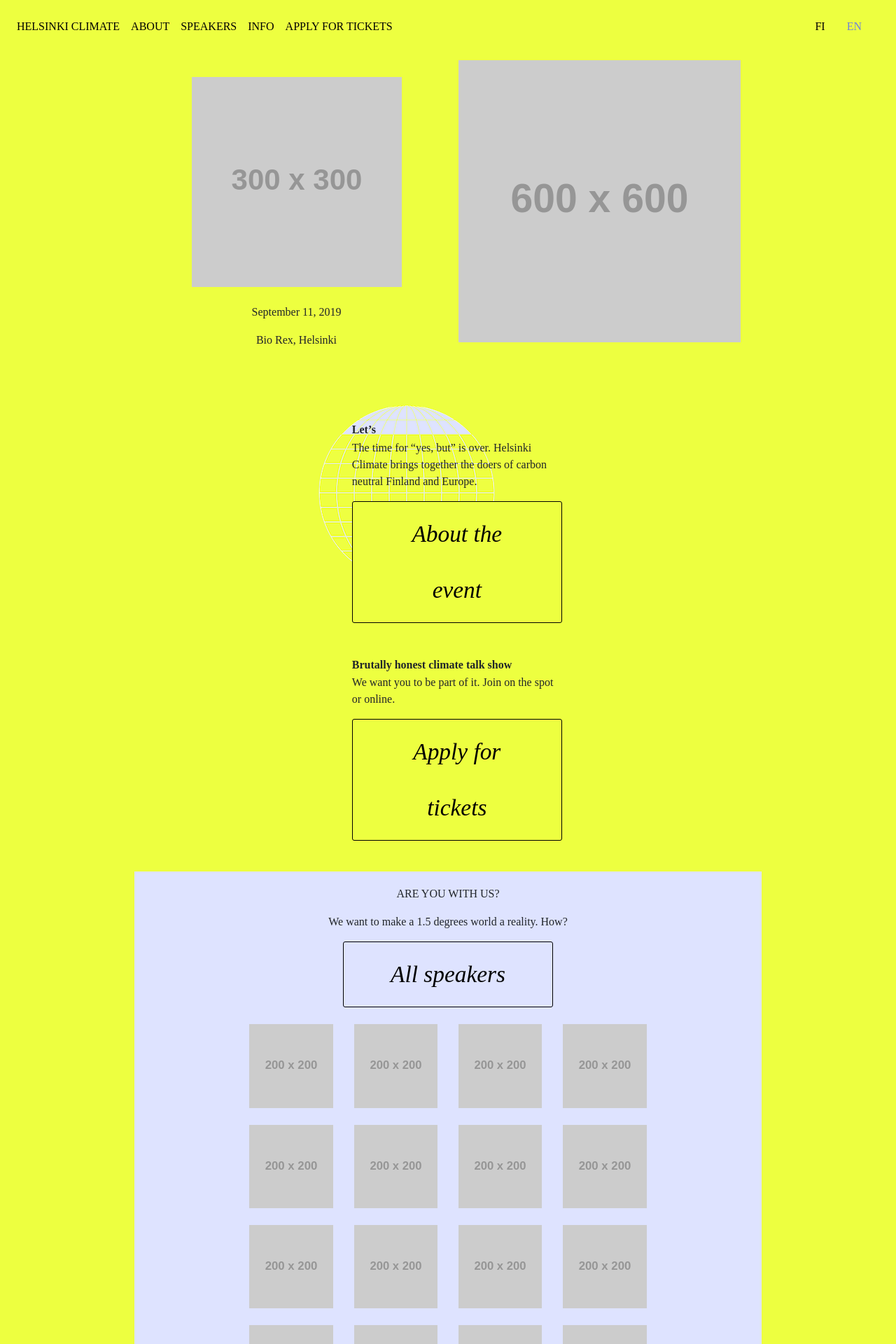
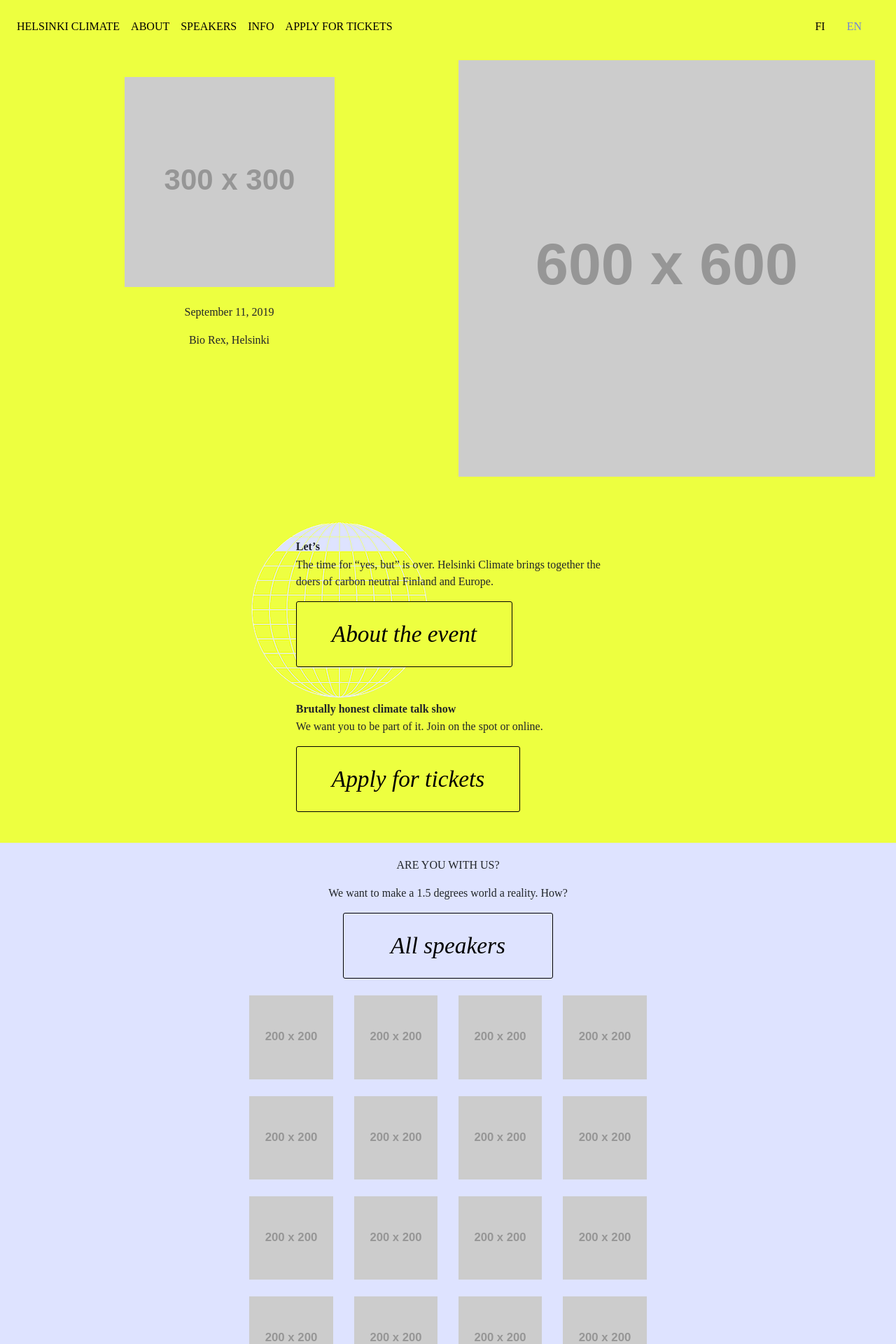
Before and after one commit to ilmastoveivi/helsinkiclimate-v2, a Jekyll site: the page built from index.md, in a window 1280 px wide. Shown: the top 1920 px of the page at 70% size. Built offline with Jekyll 4.4.1, drawn with Linux system fonts in a browser that asks for light colours; some web fonts are replaced; some of the changed text lies outside the part shown.

Commit message:
Container for content and fixed privacy policy and supporter list

```diff
--- a/_includes/home_data/are_you_with_us.html
+++ b/_includes/home_data/are_you_with_us.html
@@ -1,4 +1,5 @@
 <section id="are-you-with-us" class="mt-4">
+  <div class="content-container">
     <div class="row">
       <div class="col-12 text-center">
         <div class="text-uppercase">
@@ -66,4 +67,5 @@
             <a href="https://placeholder.com"><img src="https://via.placeholder.com/200" class="img-fluid"></a>
         </div>
     </div>
+  </div>
 </section>
--- a/_includes/home_data/organisers.html
+++ b/_includes/home_data/organisers.html
@@ -14,7 +14,11 @@
     </div>
     <div class="organisers-bottom row text-center">
         <div class="col-md-12 col-sm-12 ">
-            <h2>{{ page.supported-by }}</h2>
+            {% if page.lang == "fi" %}
+                <h2>Tukijat</h2>
+            {% elsif page.lang == "en" %}
+                <h2>Supported by</h2>
+            {% endif %}
         </div>
     </div>
     <div class="organisers-bottom-partners row">
@@ -41,7 +45,11 @@
     </div>
     <div class="organisers-bottom row text-center">
         <div class="col-md-12 col-sm-12 ">
-            <a id="privacy-policy" href="https://www.demoshelsinki.fi/en/privacy-policy/">{{ page.privacy-policy }}</a>
+            {% if page.lang == "fi" %}
+                <a id="privacy-policy" href="https://www.demoshelsinki.fi/tietosuojaseloste/">Tietosuojaseloste</a>
+            {% elsif page.lang == "en" %}
+                <a id="privacy-policy" href="https://www.demoshelsinki.fi/en/privacy-policy/">Privacy policy</a>
+            {% endif %}
         </div>
     </div>
 </div>
--- a/_layouts/about.html
+++ b/_layouts/about.html
@@ -3,7 +3,9 @@
 
   <div>
     <div id="page-top">
-      {{content}}
+      <div class="content-container">
+        {{content}}
+      </div>
     </div>
   </div>
 {% include footer.html %}
--- a/css/style.scss
+++ b/css/style.scss
@@ -222,6 +222,9 @@
   background-size: 50%;
   background-repeat: no-repeat;
   background-position: top;
+}
+
+.content-container {
   margin-left: 15%;
   margin-right: 15%;
 }
```
Lines whose indentation alone changed are shown as unchanged.
